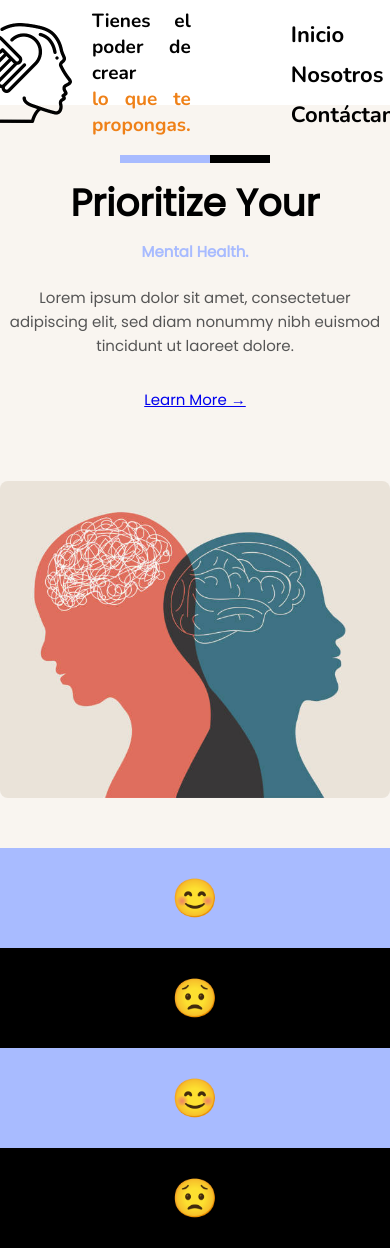
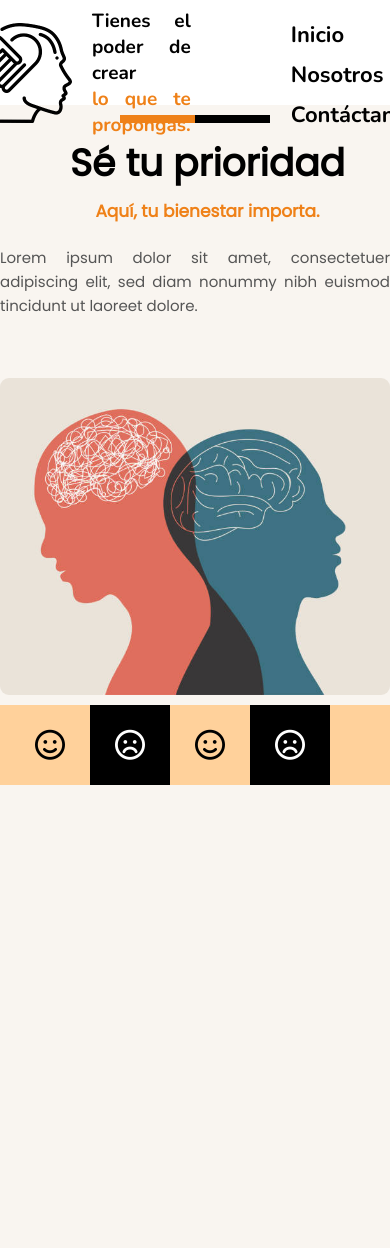
Before and after one commit to moonseG/Proyecto_HERA, a PHP site: page /psicologos.php in a window 390 px wide; the page is wider, and only the part inside the window is pictured. After the commit the page ends 785 px from the top of that part, so only its background shows below. Run offline with PHP 8.4, Linux system fonts and the light colour scheme.

Commit message:
vista psicologos

```diff
--- a/Proyecto_Mujeres-master/proyecto_unach/alumnas/vista/STATIC/CSS/psico.css
+++ b/Proyecto_Mujeres-master/proyecto_unach/alumnas/vista/STATIC/CSS/psico.css
@@ -61,19 +61,19 @@ nav ul li a {
 .hero {
     display: flex;
     align-items: center;
-    padding: 50px 0;
-    gap: 40px; /* Space between text and image sections */
+    padding: 10px 0;
+    gap: 0; /* espacio entre texto e imagen */
 }
 
 .hero-content {
     flex: 1; /* Takes up available space */
-    max-width: 50%; /* Limit width */
+    max-width: 50%;
 }
 
 .decorative-line-container {
     display: flex;
-    height: 8px; /* Height of the line */
-    width: 150px; /* Total width of the line */
+    height: 8px;
+    width: 150px;
     margin-bottom: 20px;
 }
 
@@ -81,14 +81,14 @@ nav ul li a {
     height: 100%;
 }
 
-.decorative-line-container .blue {
-    background-color: #A8BBFF; /* Light blue from design */
-    width: 60%; /* Adjust ratio as needed */
+.decorative-line-container .orange {
+    background-color: #EF8118;
+    width: 60%;
 }
 
 .decorative-line-container .black {
     background-color: #000;
-    width: 40%; /* Adjust ratio as needed */
+    width: 60%;
 }
 
 .hero-content h1 {
@@ -97,18 +97,22 @@ nav ul li a {
     color: #000;
     margin-top: 0;
     margin-bottom: 20px;
+    margin-left: 25px;
     line-height: 1.1;
 }
 
-.hero-content .highlight-blue {
-    color: #A8BBFF; /* Light blue color from the design */
+.hero-content .highlight-orange {
+    font-size: 17px;
+    color: #EF8118;
 }
 
 .hero-content p {
     font-size: 1em;
+    text-align: justify;
     line-height: 1.6;
     color: #555;
     margin-bottom: 30px;
+    margin-left: 25px;
     max-width: 450px; /* Limit paragraph width for readability */
 }
 
@@ -123,11 +127,11 @@ nav ul li a {
 .hero-image {
     max-width: 100%;
     height: auto;
-    border-radius: 8px; /* Slight rounding if desired */
+    border-radius: 9px; /* Slight rounding if desired */
     display: block; /* Removes extra space below image */
 }
 
-/* Dots Pattern */
+/* Cuadro de puntos */
 .dots-pattern {
     position: absolute;
     display: grid;
@@ -139,47 +143,43 @@ nav ul li a {
 .dots-pattern span {
     width: 8px;
     height: 8px;
-    background-color: #000; /* Color of dots */
+    background-color: #000; /* Color de puntos */
     border-radius: 50%;
 }
 
 .top-dots {
-    top: -10px;  /* Adjust as per design */
-    left: -20px; /* Adjust as per design */
-}
-
-.bottom-dots {
-    bottom: -10px; /* Adjust as per design */
-    right: -20px;  /* Adjust as per design */
+    top: 20px;
+    left: -20px;
 }
 
 
-/* Mood Tracker Section */
-.mood-tracker {
-    display: flex;
-    justify-content: flex-start; /* Align to the left */
-    background-color: #A8BBFF; /* Light blue background for the whole strip */
-    padding: 0; /* Remove padding if items fill it edge to edge */
-    margin-left: -30px; /* Extend to the edge of website-container */
-    margin-right: -30px; /* Extend to the edge of website-container */
+/* Sección emojis */
+.section-moods {
+    display: flex; /* Para alinear los mood-item en una fila */
+    background-color: #ffd19b;
+    height: 110px; /* Altura para la franja*/
+    padding: 0 40px;
+    margin-left: -30px;
+    margin-right: -30px;
+    align-items: stretch; /* Asegura que los items llenen la altura */
 }
 
 .mood-item {
-    flex: 1; /* Each item takes equal space */
-    max-width: 150px; /* Or a fixed width if you prefer */
-    height: 120px; /* Adjust height as needed */
+    width: 185px; /* Ancho fijo para cada mood-item*/
+    /* height: 100%; Si section-moods tiene altura fija y los items la llenen. */
     display: flex;
     justify-content: center;
     align-items: center;
-    font-size: 3em; /* Emoji size */
+}
+.mood-item i {
+    font-size: 5em; /* Tamaño del icono*/
+}
+.mood-item.dark {
+    background-color: #000;
+    color: #ffffff;
 }
 
-.mood-item.dark {
-    background-color: #000; /* Black background for alternating items */
-    color: #A8BBFF; /* Light blue emoji on dark background */
-}
-
-/* Responsive adjustments (simple example) */
+/* Responsive */
 @media (max-width: 992px) {
     .hero {
         flex-direction: column;
@@ -199,16 +199,19 @@ nav ul li a {
     .hero-image-section {
         margin-top: 30px;
     }
-    .top-dots, .bottom-dots {
+    .top-dots {
         /* Adjust or hide dots on smaller screens if they cause layout issues */
         display: none;
     }
-    .mood-tracker {
-        flex-wrap: wrap; /* Allow items to wrap */
+    .section-moods {
+         /* flex-wrap: wrap; items se envuelvan en pantallas pequeñas */
+         height: 100px; /* Altura reducida para la franja */
     }
     .mood-item {
-        flex-basis: 50%; /* Two items per row */
-        max-width: 50%;
+        width: 100px; /* Ancho reducido para los items */
+    }
+    .mood-item i {
+        font-size: 2.5em; /* Iconos un poco más pequeños */
     }
 }
 
@@ -236,10 +239,13 @@ nav ul li a {
     .hero-content h1 {
         font-size: 2.5em;
     }
+    .section-moods {
+        height: 80px;
+    }
     .mood-item {
-        flex-basis: 100%; /* One item per row on very small screens */
-        max-width: 100%;
-        height: 100px;
-        font-size: 2.5em;
+    width: 80px; /* Ancho reducido para los items */
+    }
+    .mood-item i {
+        font-size: 2em;
     }
 }
--- a/Proyecto_Mujeres-master/proyecto_unach/alumnas/vista/psicologos.php
+++ b/Proyecto_Mujeres-master/proyecto_unach/alumnas/vista/psicologos.php
@@ -3,6 +3,7 @@
 <head>
     <meta charset="UTF-8">
     <meta name="viewport" content="width=device-width, initial-scale=1.0">
+    <link rel="stylesheet" href="https://cdnjs.cloudflare.com/ajax/libs/font-awesome/6.5.0/css/all.min.css">
     <link rel="stylesheet" href="../vista/STATIC/CSS/psico.css">
     <title>Psicología</title>
 </head>
@@ -31,12 +32,11 @@
         <section class="hero">
             <div class="hero-content">
                 <div class="decorative-line-container">
-                    <div class="line-segment blue"></div>
+                    <div class="line-segment orange"></div>
                     <div class="line-segment black"></div>
                 </div>
-                <h1>Prioritize Your<br><span class="highlight-blue">Mental Health.</span></h1>
+                <h1>Sé tu prioridad<br><span class="highlight-orange">Aquí, tu bienestar importa.</span></h1>
                 <p>Lorem ipsum dolor sit amet, consectetuer adipiscing elit, sed diam nonummy nibh euismod tincidunt ut laoreet dolore.</p>
-                <a href="#" class="btn btn-secondary">Learn More →</a>
             </div>
             <div class="hero-image-section">
                 <div class="dots-pattern top-dots">
@@ -44,19 +44,14 @@
                     <span></span><span></span><span></span>
                     <span></span><span></span><span></span>
                 </div>
-                <img src="../vista/img/Container-psico.jpg" alt="Desk with brain model, keyboard, glasses, and notebook" class="hero-image">
-                <div class="dots-pattern bottom-dots">
-                    <span></span><span></span><span></span>
-                    <span></span><span></span><span></span>
-                    <span></span><span></span><span></span>
-                </div>
+                <img src="../vista/img/Container-psico.jpg" class="hero-image">
             </div>
         </section>
-        <section class="mood-tracker">
-            <div class="mood-item">😊</div>
-            <div class="mood-item dark">😟</div>
-            <div class="mood-item">😊</div>
-            <div class="mood-item dark">😟</div>
+        <section class="section-moods">
+            <div class="mood-item"><i class="fa-regular fa-face-smile"></i></div>
+            <div class="mood-item dark"><i class="fa-regular fa-face-frown"></i></div>
+            <div class="mood-item"><i class="fa-regular fa-face-smile"></i></div>
+            <div class="mood-item dark"><i class="fa-regular fa-face-frown"></i></div>
         </section>
     </div>
 
```
